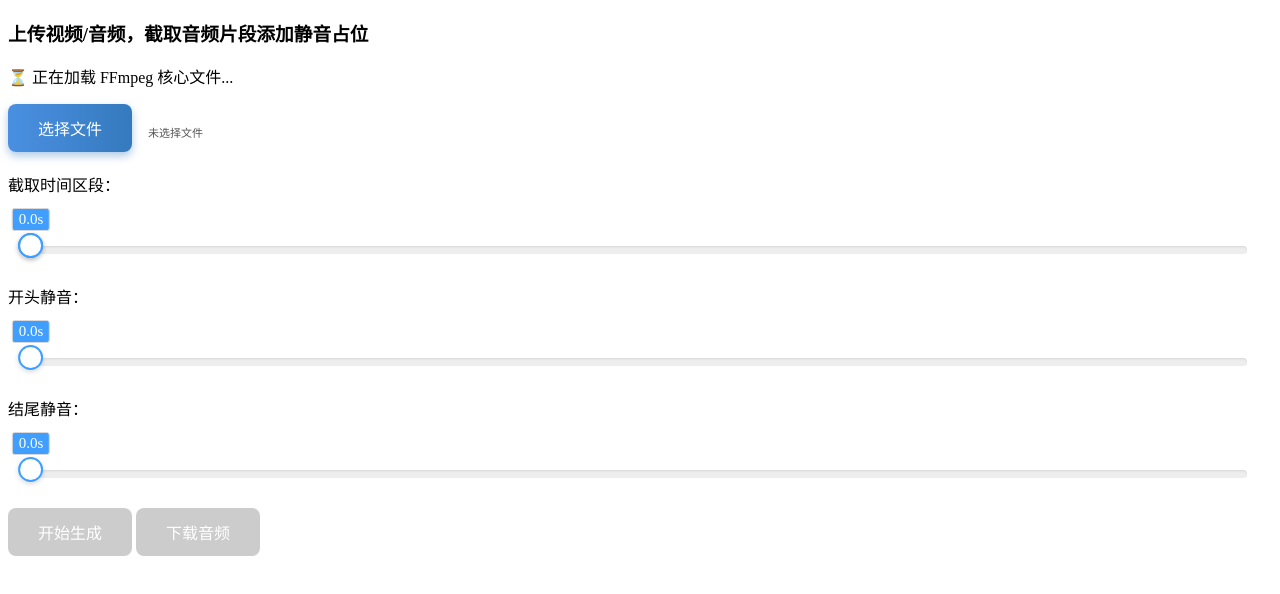
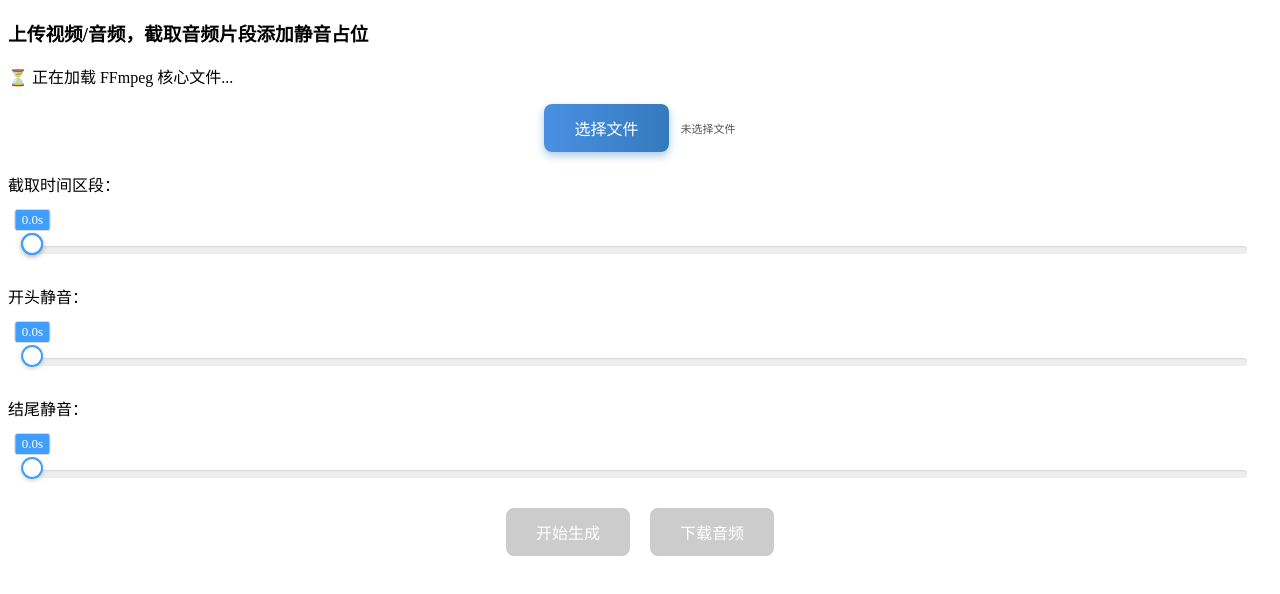
Before and after one commit to luanhaixin/ffmpeg-audio-to-ads, a plain HTML site: page index.html in a window 1280 px wide. Drawn offline with nearby package versions, Linux system fonts and the light colour scheme; no server answers.

Commit message:
Add files via upload

```diff
--- a/index.html
+++ b/index.html
@@ -93,8 +93,8 @@
         }
 
         .noUi-handle {
-            width: 25px !important;
-            height: 25px !important;
+            width: 22px !important;
+            height: 22px !important;
             background: white;
             border: 2px solid #409eff;
             border-radius: 100%;
@@ -117,10 +117,19 @@
             color: #fff;
             border-radius: 3px;
             padding: 2px 6px;
-            font-size: 15px;
+            font-size: 13px;
         }
 
+        .btn-c {
+            display: flex;
+            position: relative;
+            justify-content: center;
+            align-items: center;
+        }
 
+        .btn-c button {
+            margin: 0px 10px;
+        }
 
         /* 包裹 audio 的容器 */
         .audio-wrapper {
@@ -131,7 +140,7 @@
             border-radius: 10px;
             box-shadow: 0 2px 6px rgba(0, 0, 0, 0.06);
             max-width: 400px;
-            width: calc(100% - 50px);
+            width: calc(100% - 20px);
             height: fit-content;
         }
 
@@ -148,10 +157,12 @@
 <body>
     <h3>上传视频/音频，截取音频片段添加静音占位</h3>
     <p id="message">等待上传...</p>
-    <label id="uploadLabel" for="uploader">选择文件</label>
-    <input type="file" id="uploader" accept="audio/*,video/*" />
-    <span id="fileName">未选择文件</span>
 
+    <div class="btn-c">
+        <label id="uploadLabel" for="uploader">选择文件</label>
+        <input type="file" id="uploader" accept="audio/*,video/*" />
+        <span id="fileName">未选择文件</span>
+    </div>
 
 
     <div style="margin-top: 20px;">
@@ -171,8 +182,10 @@
         <div id="silenceEndSlider" class="custom-slider"></div>
     </div>
 
-    <button class="button-btn" id="processBtn" disabled>开始生成</button>
-    <button class="button-btn" id="downloadBtn" disabled>下载音频</button>
+    <div class="btn-c">
+        <button class="button-btn" id="processBtn" disabled>开始生成</button>
+        <button class="button-btn" id="downloadBtn" disabled>下载音频</button>
+    </div>
 
     <div class="audio-wrapper" style="display:none;" id="audioContainer">
         <audio id="output-audio" controls></audio>
```
